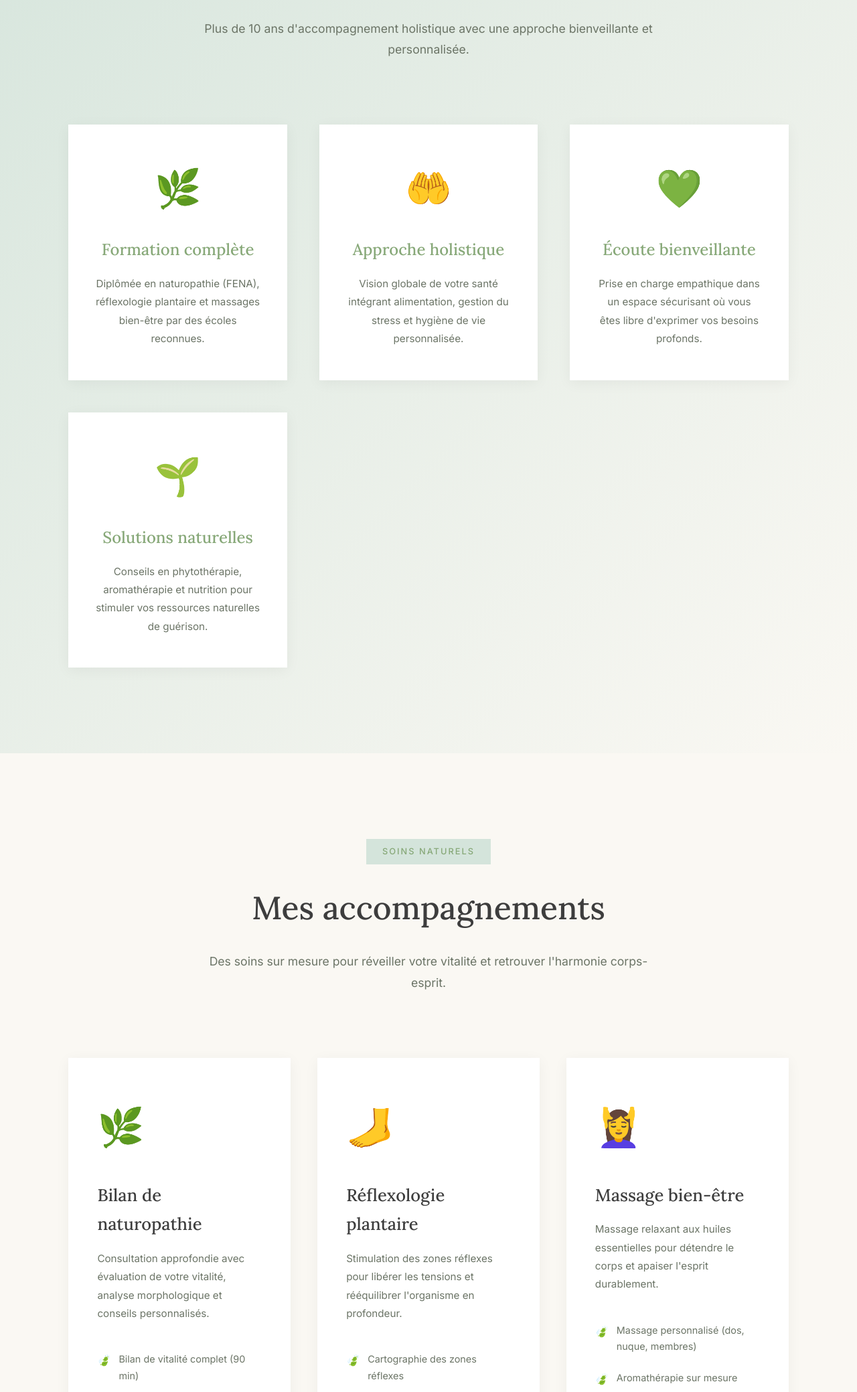
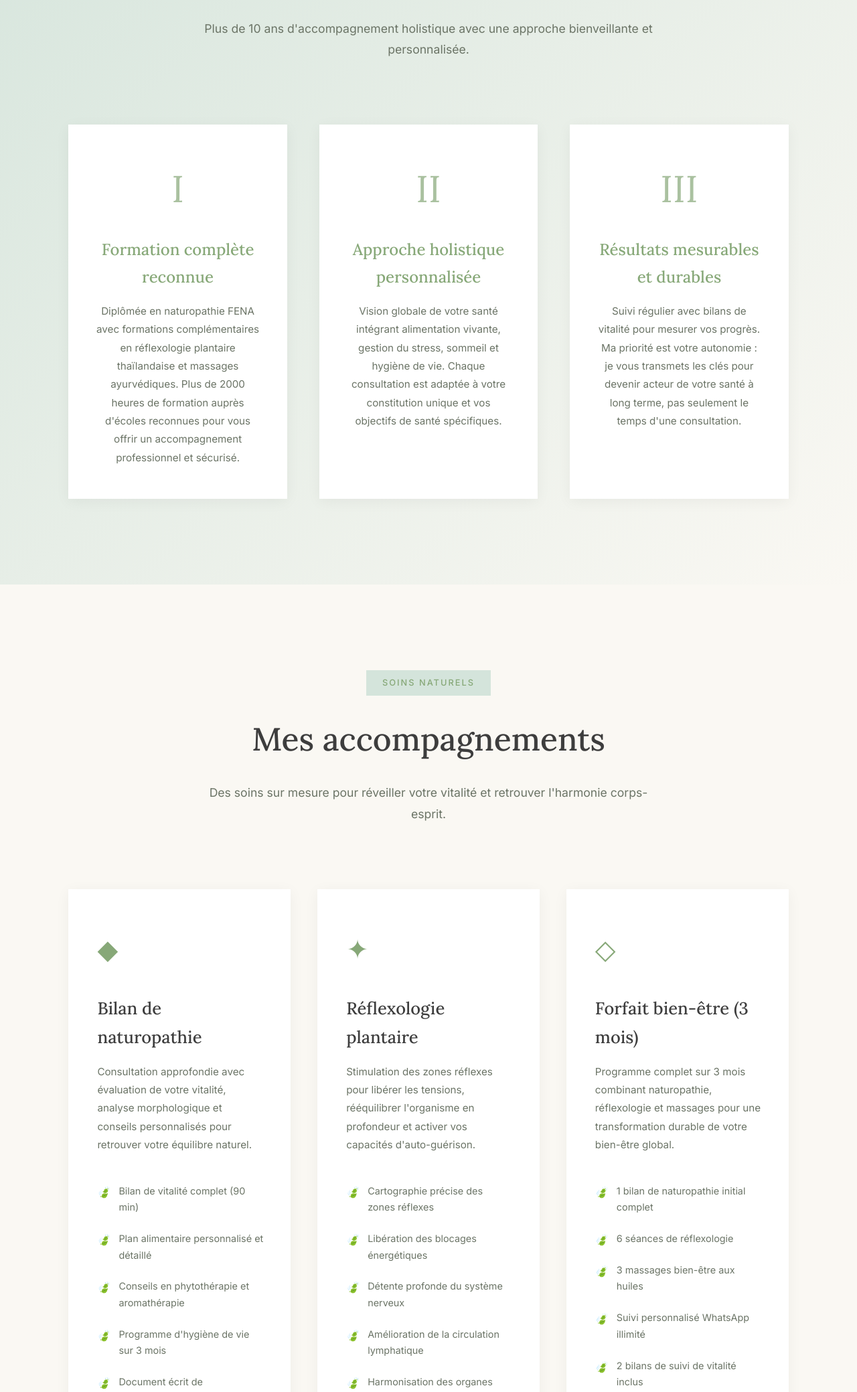
Before and after one commit to myphistone-boop/AGENT, a Django app: template templates/therapeute/template_zen.html in a window 1280 px wide. Shown: the part 1152-3231 px from the top of the page at 67% size. Run offline with Django 3.2, Linux system fonts and the light colour scheme; the template is opened without the code that fills it, so the values that code supplies are empty.

Commit message:
feat: Complete Zen template improvements
Final improvements to template_zen.html:
- Removed all emojis (replaced with Roman numerals I, II, III and symbols ◆, ✦, ◇)
- Reduced from 4 to 3 benefit cards
- Reduced from 4 to 3 service cards
- Enriched benefit descriptions with more realistic details
- Enhanced service descriptions with 5 features each
- Updated forfait to 3 months instead of 1 month
- All 3 therapist templates now consistent and professional

```diff
--- a/templates/therapeute/template_zen.html
+++ b/templates/therapeute/template_zen.html
@@ -385,7 +385,7 @@
 
         .benefits-grid {
             display: grid;
-            grid-template-columns: repeat(auto-fit, minmax(280px, 1fr));
+            grid-template-columns: repeat(3, 1fr);
             gap: 3rem;
             max-width: 1200px;
             margin: 0 auto;
@@ -404,9 +404,13 @@
             box-shadow: 0 12px 40px rgba(0, 0, 0, 0.1);
         }
 
-        .benefit-icon {
+        .benefit-number {
+            font-family: 'Lora', serif;
             font-size: 3.5rem;
+            color: var(--sage);
             margin-bottom: 1.5rem;
+            font-weight: 300;
+            opacity: 0.7;
         }
 
         .benefit-title {
@@ -430,7 +434,7 @@
 
         .services-grid {
             display: grid;
-            grid-template-columns: repeat(auto-fit, minmax(300px, 1fr));
+            grid-template-columns: repeat(3, 1fr);
             gap: 2.5rem;
             max-width: 1200px;
             margin: 0 auto;
@@ -450,10 +454,12 @@
             border-left-color: var(--sage);
         }
 
-        .service-icon {
-            font-size: 3.5rem;
+        .service-symbol {
+            font-size: 2.5rem;
+            color: var(--sage);
             margin-bottom: 2rem;
             display: block;
+            font-weight: 300;
         }
 
         .service-title {
@@ -1027,34 +1033,26 @@
 
         <div class="benefits-grid">
             <div class="benefit-card">
-                <div class="benefit-icon">🌿</div>
-                <h3 class="benefit-title">Formation complète</h3>
+                <div class="benefit-number">I</div>
+                <h3 class="benefit-title">Formation complète reconnue</h3>
                 <p class="benefit-description">
-                    Diplômée en naturopathie (FENA), réflexologie plantaire et massages bien-être par des écoles reconnues.
+                    Diplômée en naturopathie FENA avec formations complémentaires en réflexologie plantaire thaïlandaise et massages ayurvédiques. Plus de 2000 heures de formation auprès d'écoles reconnues pour vous offrir un accompagnement professionnel et sécurisé.
                 </p>
             </div>
 
             <div class="benefit-card">
-                <div class="benefit-icon">🤲</div>
-                <h3 class="benefit-title">Approche holistique</h3>
+                <div class="benefit-number">II</div>
+                <h3 class="benefit-title">Approche holistique personnalisée</h3>
                 <p class="benefit-description">
-                    Vision globale de votre santé intégrant alimentation, gestion du stress et hygiène de vie personnalisée.
+                    Vision globale de votre santé intégrant alimentation vivante, gestion du stress, sommeil et hygiène de vie. Chaque consultation est adaptée à votre constitution unique et vos objectifs de santé spécifiques.
                 </p>
             </div>
 
             <div class="benefit-card">
-                <div class="benefit-icon">💚</div>
-                <h3 class="benefit-title">Écoute bienveillante</h3>
+                <div class="benefit-number">III</div>
+                <h3 class="benefit-title">Résultats mesurables et durables</h3>
                 <p class="benefit-description">
-                    Prise en charge empathique dans un espace sécurisant où vous êtes libre d'exprimer vos besoins profonds.
-                </p>
-            </div>
-
-            <div class="benefit-card">
-                <div class="benefit-icon">🌱</div>
-                <h3 class="benefit-title">Solutions naturelles</h3>
-                <p class="benefit-description">
-                    Conseils en phytothérapie, aromathérapie et nutrition pour stimuler vos ressources naturelles de guérison.
+                    Suivi régulier avec bilans de vitalité pour mesurer vos progrès. Ma priorité est votre autonomie : je vous transmets les clés pour devenir acteur de votre santé à long terme, pas seulement le temps d'une consultation.
                 </p>
             </div>
         </div>
@@ -1072,16 +1070,17 @@
 
         <div class="services-grid">
             <div class="service-card">
-                <span class="service-icon">🌿</span>
+                <span class="service-symbol">◆</span>
                 <h3 class="service-title">Bilan de naturopathie</h3>
                 <p class="service-description">
-                    Consultation approfondie avec évaluation de votre vitalité, analyse morphologique et conseils personnalisés.
+                    Consultation approfondie avec évaluation de votre vitalité, analyse morphologique et conseils personnalisés pour retrouver votre équilibre naturel.
                 </p>
                 <ul class="service-features">
                     <li>Bilan de vitalité complet (90 min)</li>
-                    <li>Plan alimentaire personnalisé</li>
-                    <li>Conseils en phytothérapie</li>
+                    <li>Plan alimentaire personnalisé et détaillé</li>
+                    <li>Conseils en phytothérapie et aromathérapie</li>
                     <li>Programme d'hygiène de vie sur 3 mois</li>
+                    <li>Document écrit de recommandations</li>
                 </ul>
                 <div class="service-price">85€</div>
                 <div class="service-duration">Durée : 90 minutes</div>
@@ -1089,16 +1088,17 @@
             </div>
 
             <div class="service-card">
-                <span class="service-icon">🦶</span>
+                <span class="service-symbol">✦</span>
                 <h3 class="service-title">Réflexologie plantaire</h3>
                 <p class="service-description">
-                    Stimulation des zones réflexes pour libérer les tensions et rééquilibrer l'organisme en profondeur.
+                    Stimulation des zones réflexes pour libérer les tensions, rééquilibrer l'organisme en profondeur et activer vos capacités d'auto-guérison.
                 </p>
                 <ul class="service-features">
-                    <li>Cartographie des zones réflexes</li>
+                    <li>Cartographie précise des zones réflexes</li>
                     <li>Libération des blocages énergétiques</li>
                     <li>Détente profonde du système nerveux</li>
-                    <li>Amélioration de la circulation</li>
+                    <li>Amélioration de la circulation lymphatique</li>
+                    <li>Harmonisation des organes internes</li>
                 </ul>
                 <div class="service-price">60€</div>
                 <div class="service-duration">Durée : 60 minutes</div>
@@ -1106,36 +1106,20 @@
             </div>
 
             <div class="service-card">
-                <span class="service-icon">💆‍♀️</span>
-                <h3 class="service-title">Massage bien-être</h3>
+                <span class="service-symbol">◇</span>
+                <h3 class="service-title">Forfait bien-être (3 mois)</h3>
                 <p class="service-description">
-                    Massage relaxant aux huiles essentielles pour détendre le corps et apaiser l'esprit durablement.
+                    Programme complet sur 3 mois combinant naturopathie, réflexologie et massages pour une transformation durable de votre bien-être global.
                 </p>
                 <ul class="service-features">
-                    <li>Massage personnalisé (dos, nuque, membres)</li>
-                    <li>Aromathérapie sur mesure</li>
-                    <li>Techniques de relaxation profonde</li>
-                    <li>Moment de reconnexion à soi</li>
+                    <li>1 bilan de naturopathie initial complet</li>
+                    <li>6 séances de réflexologie</li>
+                    <li>3 massages bien-être aux huiles</li>
+                    <li>Suivi personnalisé WhatsApp illimité</li>
+                    <li>2 bilans de suivi de vitalité inclus</li>
                 </ul>
-                <div class="service-price">70€</div>
-                <div class="service-duration">Durée : 60 minutes</div>
-                <a href="#contact" class="service-cta">Réserver</a>
-            </div>
-
-            <div class="service-card">
-                <span class="service-icon">🌸</span>
-                <h3 class="service-title">Forfait bien-être</h3>
-                <p class="service-description">
-                    Programme complet sur 1 mois combinant naturopathie, réflexologie et massages pour une transformation durable.
-                </p>
-                <ul class="service-features">
-                    <li>1 bilan de naturopathie initial</li>
-                    <li>3 séances de réflexologie</li>
-                    <li>2 massages bien-être</li>
-                    <li>Suivi personnalisé WhatsApp inclus</li>
-                </ul>
-                <div class="service-price">320€</div>
-                <div class="service-duration">Économisez 65€</div>
+                <div class="service-price">450€</div>
+                <div class="service-duration">Économisez 115€</div>
                 <a href="#contact" class="service-cta">Réserver</a>
             </div>
         </div>
```
